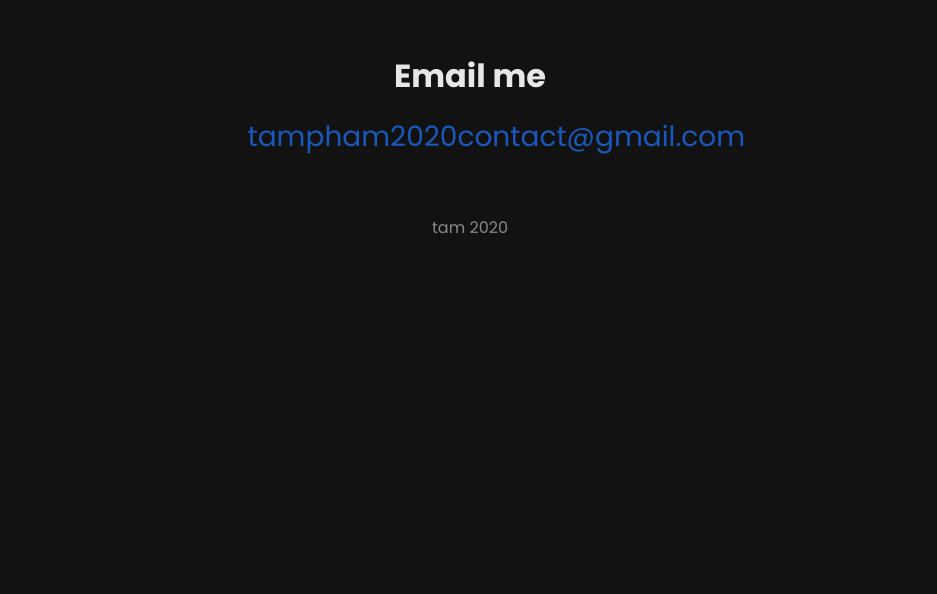
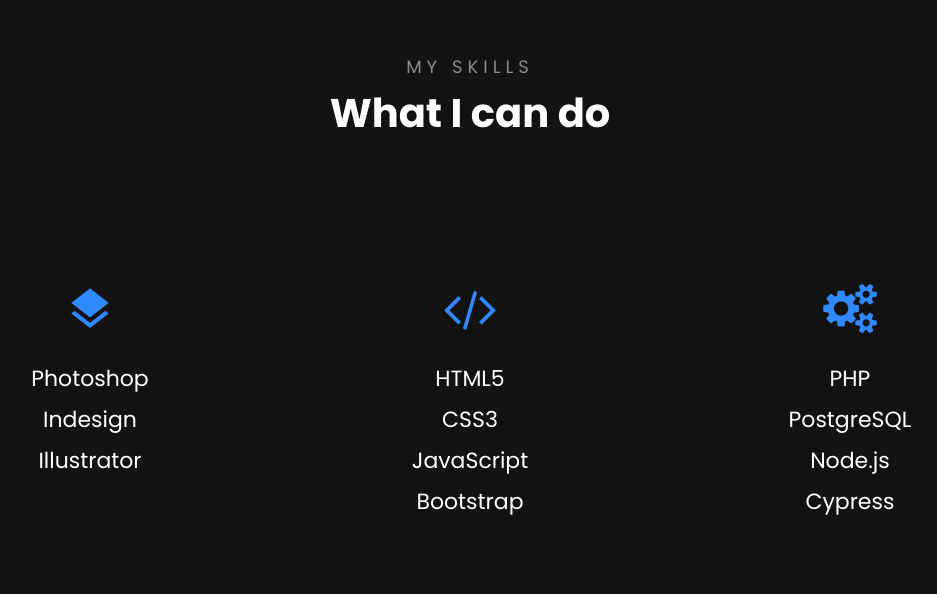
Before and after one commit to anne02550/portfolio, a website: page public/html/resume.html in a window 1280 px wide. Shown: the part 1186-1780 px from the top of the page, without its empty margins (170-1107 px from the left). Before the commit the page ends 1573 px from the top, so only its background shows below. Drawn offline with Linux system fonts and the light colour scheme; some packages are replaced by stand-ins of ours; files that its build step writes are made by us from their sources; no server answers; files whose address does not match are found by name; a web font is replaced by a local one.

Commit message:
update cv and styles

```diff
--- a/public/html/resume.html
+++ b/public/html/resume.html
@@ -71,6 +71,7 @@
           </div>
         </div>
       </header>
+
       <section class="ftco-section about-section">
         <div class="container">
           <div class="row no-gutters">
@@ -78,19 +79,23 @@
               <a href="public/img/tampham-cv.pdf" target="_blank" class="image d-flex justify-content-center align-items-center" data-scrollax=" properties: { translateY: '-30%'}">
                 <img src="public/img/cv.png" width="450"§>
               </a>
-
               <div class="col-md-6 wrap ftco-animate">
-
                 <div class="about-desc">
-
                   <h1 class="bold-text">About</h1>
                   <div class="p-5">
                   <h4 class="mb-5">Hi! I'm Tam</h4>
-                  <p>I am a web developer from London. I have started my career as a Fashion graduate who then worked as a digital designer for Code-K, a luxury menswear brand. I then set up my restaurant and club in Greenwich named "TamViet Restaurant".
-After 6 months of running my business, I took an interest in coding and have spent the last seven months studying Web development through ITCareerSwitch. I have passed the Microsoft exam 70-480: programming in HTML5 with JavaScript and CSS3 and built my portfolio projects using multiple programming languages like JavaScript and PHP. Please check out my resume :
+                    <p id="about">I am a web developer from London.
+                      I have started my career as a Fashion graduate who then worked as a digital designer for Code-K,
+                      a luxury menswear brand. I then set up my restaurant and club in Greenwich named "TamViet Restaurant".
+                      While running my business, I took an interest in coding and have recently completed a
+                      Coding Traineeship as a full stack developer. I have passed the Microsoft exam 70-480:
+                      programming in HTML5 with JavaScript and CSS3 and built my portfolio projects using multiple
+                      programming languages like JavaScript and PHP. Please check out my resume and Linkedln profile:
                     </p>
                     <ul class="ftco-footer-social list-unstyled mt-3">
                       <li><a href="/public/img/tampham-cv.pdf" target="_blank">Resume</a></li>
+                      <br>
+                      <li><a href="https://www.linkedin.com/in/tam-p-096196131/" target="_blank">Linkedln</a></li>
                     </ul>
                 </div>
               </div>
@@ -100,7 +105,51 @@
           </div>
         </div>
       </section>
+      <section class="ftco-section">
+        <div class="container">
+          <div class="row justify-content-center mb-5 pb-5">
+            <div class="col-md-7 text-center heading-section ftco-animate">
+              <span>My skills</span>
+              <h2>What I can do </h2>
+            </div>
+          </div>
+          <div class="row">
+            <div class="col-md-4 d-flex align-self-stretch ftco-animate">
+              <div class="media block-6 services p-3 py-4 d-block text-center">
+                <div class="icon mb-3"><span class="icon-layers"></span></div>
+                <div class="media-body">
+                  <h4 class="heading">Photoshop</h4>
+                  <h4 class="heading">Indesign</h4>
+                  <h4 class="heading">Illustrator</h4>
+                </div>
+              </div>
+            </div>
+            <div class="col-md-4 d-flex align-self-stretch ftco-animate">
+              <div class="media block-6 services p-3 py-4 d-block text-center">
+                <div class="icon mb-3"><span class="icon-code"></span></div>
+                <div class="media-body">
+                    <h4 class="heading">HTML5</h4>
+                    <h4 class="heading">CSS3</h4>
+                    <h4 class="heading">JavaScript</h4>
+                    <h4 class="heading">Bootstrap</h4>
 
+                </div>
+              </div>
+            </div>
+            <div class="col-md-4 d-flex align-self-stretch ftco-animate">
+              <div class="media block-6 services p-3 py-4 d-block text-center">
+                <div class="icon mb-3"><span class="icon-gears"></span></div>
+                <div class="media-body">
+                  <h4 class="heading">PHP</h4>
+                  <h4 class="heading">PostgreSQL</h4>
+                  <h4 class="heading">Node.js</h4>
+                  <h4 class="heading">Cypress</h4>
+                </div>
+              </div>
+            </div>
+          </div>
+        </div>
+      </section>
 
 
 
```
Also changed, not shown: public/html/index.html (+16 -8 lines), public/html/portfolio.html (+4 -4 lines), public/img/cv.png, 2 other files. Lines whose indentation alone changed are shown as unchanged.
